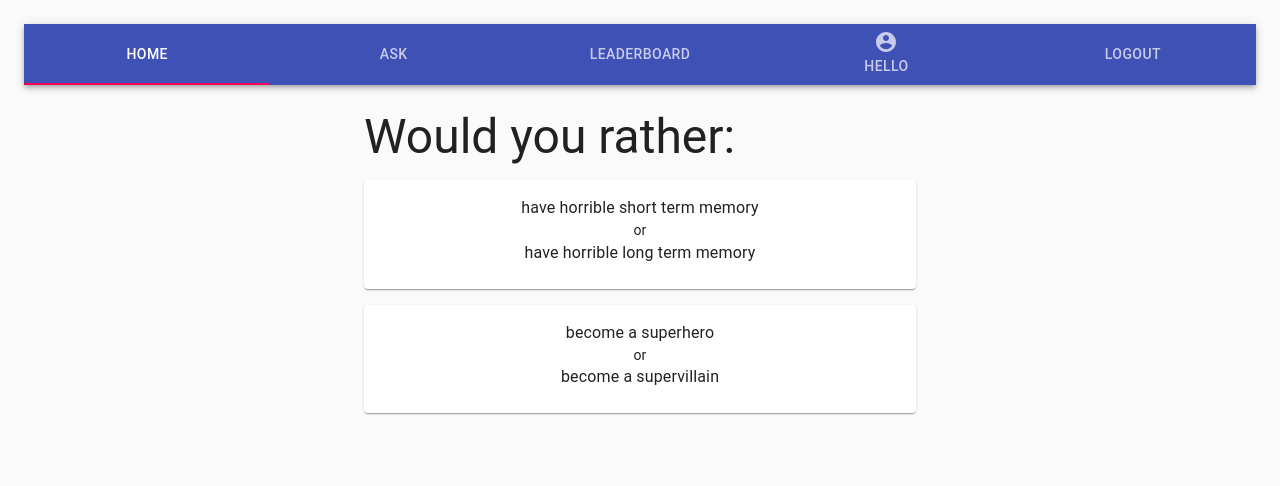
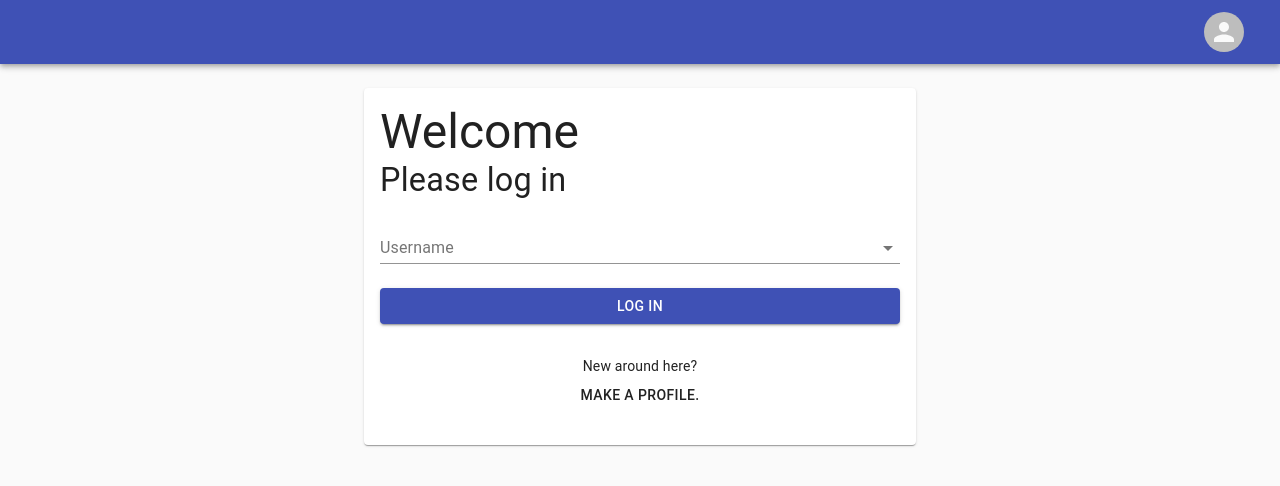
Before and after one commit to amanda62/reactnd-project-would-you-rather, a React (Create React App) app: page / in a window 1280 px wide. Shown: the top 486 px of the page. Built offline with nearby package versions, Linux system fonts and the light colour scheme.

Commit message:
feature/lotsaStuff - moreee

```diff
--- a/src/App.js
+++ b/src/App.js
@@ -1,4 +1,5 @@
 import React from "react";
+import { useSelector } from "react-redux";
 import { Route, Switch } from "react-router-dom";
 import { makeStyles } from "@material-ui/styles";
 import Header from "./components/Header";
@@ -9,39 +10,49 @@ import Leaderboard from "./views/Leaderboard";
 import Login from "./views/Login";
 import Register from "./views/Register";
 import { Container } from "@material-ui/core";
+import NotFound from "./views/NotFound";
 
 const useStyles = makeStyles(theme => ({
   root: {
-    backgroundColor: theme.palette.background.default,
-    padding: theme.spacing(3)
+    backgroundColor: theme.palette.background.default
   }
 }));
 
+const ProtectedRoute = props => {
+  const currentUser = useSelector(state => state.currentUser);
+  if (currentUser) return <Route {...props} />;
+  return <Login />;
+};
+
 export default function App() {
   const classes = useStyles();
+
   return (
     <div className={classes.root}>
       <Header />
       <Container maxWidth="sm">
         <Switch>
-          <Route exact path="/">
+          <ProtectedRoute exact path="/">
             <Home />
-          </Route>
-          <Route exact path="/questions/:questionId">
+          </ProtectedRoute>
+          <ProtectedRoute exact path="/questions/:questionId">
             <PollDetail />
-          </Route>
-          <Route exact path="/ask">
+          </ProtectedRoute>
+          <ProtectedRoute exact path="/ask">
             <Ask />
-          </Route>
-          <Route exact path="/leaderboard">
+          </ProtectedRoute>
+          <ProtectedRoute exact path="/leaderboard">
             <Leaderboard />
-          </Route>
+          </ProtectedRoute>
           <Route exact path="/login">
             <Login />
           </Route>
           <Route exact path="/register">
             <Register />
           </Route>
+          <Route path="/">
+            <NotFound />
+          </Route>
         </Switch>
       </Container>
     </div>
--- a/src/components/Header.js
+++ b/src/components/Header.js
@@ -1,14 +1,34 @@
 import React from "react";
-import { AppBar, Tabs, Tab } from "@material-ui/core";
+import {
+  AppBar,
+  Tabs,
+  Tab,
+  Toolbar,
+  IconButton,
+  Typography,
+  Menu,
+  MenuItem,
+  Hidden,
+  Avatar
+} from "@material-ui/core";
 import { makeStyles } from "@material-ui/styles";
 import { useHistory } from "react-router-dom";
 import { useSelector } from "react-redux";
 import { logout } from "../redux/actions";
-import { AccountCircle } from "@material-ui/icons";
+import MenuIcon from "@material-ui/icons/Menu";
 
 const useStyles = makeStyles(theme => ({
   root: {
     paddingBottom: theme.spacing(3)
+  },
+  toolbar: {
+    justifyContent: "space-between"
+  },
+  title: { flexGrow: 1 },
+  user: {
+    display: "flex",
+    alignItems: "center",
+    marginLeft: "auto"
   }
 }));
 
@@ -16,45 +36,98 @@ export default function Header() {
   const classes = useStyles();
   const history = useHistory();
   const currentUser = useSelector(state => state.currentUser);
+  const views = [
+    { name: "Home", path: "/" },
+    { name: "Ask", path: "/ask" },
+    { name: "Leaderboard", path: "/leaderboard" }
+    // { name: "Poll", path: "/questions" }
+  ];
 
+  //Desktop
   const handleCallToRouter = value => {
     history.push(value);
+    handleClose();
   };
   const handleLogout = () => {
     logout();
     history.push("/login");
+    handleClose();
+  };
+
+  //Small screen
+  const [menuAnchorEl, setMenuAnchorEl] = React.useState(null);
+  const [userAnchorEl, setUserAnchorEl] = React.useState(null);
+  const menuOpen = Boolean(menuAnchorEl);
+  const userOpen = Boolean(userAnchorEl);
+  const handleMenu = event => setMenuAnchorEl(event.currentTarget);
+  const handleUser = event => setUserAnchorEl(event.currentTarget);
+  const handleClose = () => {
+    setMenuAnchorEl(null);
+    setUserAnchorEl(null);
   };
 
   return (
     <div className={classes.root}>
       <AppBar position="static">
+        <Toolbar className={classes.toolbar}>
+          {currentUser && (
+            <>
+              <Hidden smDown>
                 <Tabs
                   variant="fullWidth"
                   value={history.location.pathname}
                   onChange={handleCallToRouter}
                 >
-          <Tab label="Home" value="/" onClick={() => history.push("/")} />
-          <Tab label="Ask" value="/ask" onClick={() => history.push("/ask")} />
+                  {views.map(view => (
                     <Tab
-            label="Leaderboard"
-            value="/leaderboard"
-            onClick={() => history.push("/leaderboard")}
+                      label={view.name}
+                      value={view.path}
+                      onClick={() => history.push(view.path)}
                     />
-          <Tab
-            label={
-              <>
-                <AccountCircle />
-                Hello {currentUser.user}
+                  ))}
+                </Tabs>
+              </Hidden>
+              <Hidden mdUp>
+                <div>
+                  <IconButton onClick={handleMenu} color="inherit">
+                    <MenuIcon />
+                  </IconButton>
+                  <Menu
+                    anchorEl={menuAnchorEl}
+                    open={menuOpen}
+                    onClose={handleClose}
+                  >
+                    {views.map(view => (
+                      <MenuItem onClick={() => handleCallToRouter(view.path)}>
+                        {view.name}
+                      </MenuItem>
+                    ))}
+                  </Menu>
+                </div>
+                <Typography variant="h6" className={classes.title}>
+                  {/* {views.find(view => view.path === history.location.pathname).name} */}
+                </Typography>
+              </Hidden>
             </>
-            }
-          />
-          <Tab
-            className={classes.left}
-            label="Logout"
-            value="/logout"
-            onClick={handleLogout}
-          />
-        </Tabs>
+          )}
+          <div className={classes.user}>
+            {currentUser && (
+              <Hidden smDown>
+                <Typography>Hello {currentUser.user}</Typography>
+              </Hidden>
+            )}
+            <IconButton onClick={handleUser} color="inherit">
+              <Avatar src={currentUser && currentUser.avatarURL} />
+            </IconButton>
+            <Menu anchorEl={userAnchorEl} open={userOpen} onClose={handleClose}>
+              {currentUser ? (
+                <MenuItem onClick={handleLogout}>Logout</MenuItem>
+              ) : (
+                <MenuItem onClick={handleLogout}>Login</MenuItem>
+              )}
+            </Menu>
+          </div>
+        </Toolbar>
       </AppBar>
     </div>
   );
--- a/src/initialState.js
+++ b/src/initialState.js
@@ -1,31 +1,5 @@
 export default {
-  currentUser: { user: "" },
-  questions: {
-    "8xf0y6ziyjabvozdd253nd": {
-      id: "8xf0y6ziyjabvozdd253nd",
-      answer: null,
-      author: "sarahedo",
-      timestamp: 1467166872634,
-      optionOne: {
-        text: "have horrible short term memory"
-      },
-      optionTwo: {
-        text: "have horrible long term memory"
-      }
-    },
-    "6ni6ok3ym7mf1p33lnez": {
-      id: "6ni6ok3ym7mf1p33lnez",
-      answer: null,
-      author: "johndoe",
-      timestamp: 1468479767190,
-      optionOne: {
-        text: "become a superhero"
-      },
-      optionTwo: {
-        text: "become a supervillain"
-      }
-    }
-  },
+  currentUser: null,
   users: {
     sarahedo: {
       id: "sarahedo",
@@ -60,5 +34,85 @@ export default {
       },
       questions: ["6ni6ok3ym7mf1p33lnez", "xj352vofupe1dqz9emx13r"]
     }
+  },
+  questions: {
+    "8xf0y6ziyjabvozdd253nd": {
+      id: "8xf0y6ziyjabvozdd253nd",
+      author: "sarahedo",
+      timestamp: 1467166872634,
+      optionOne: {
+        votes: ["sarahedo"],
+        text: "have horrible short term memory"
+      },
+      optionTwo: {
+        votes: [],
+        text: "have horrible long term memory"
+      }
+    },
+    "6ni6ok3ym7mf1p33lnez": {
+      id: "6ni6ok3ym7mf1p33lnez",
+      author: "johndoe",
+      timestamp: 1468479767190,
+      optionOne: {
+        votes: [],
+        text: "become a superhero"
+      },
+      optionTwo: {
+        votes: ["johndoe", "sarahedo"],
+        text: "become a supervillain"
+      }
+    },
+    am8ehyc8byjqgar0jgpub9: {
+      id: "am8ehyc8byjqgar0jgpub9",
+      author: "sarahedo",
+      timestamp: 1488579767190,
+      optionOne: {
+        votes: [],
+        text: "be telekinetic"
+      },
+      optionTwo: {
+        votes: ["sarahedo"],
+        text: "be telepathic"
+      }
+    },
+    loxhs1bqm25b708cmbf3g: {
+      id: "loxhs1bqm25b708cmbf3g",
+      author: "tylermcginnis",
+      timestamp: 1482579767190,
+      optionOne: {
+        votes: [],
+        text: "be a front-end developer"
+      },
+      optionTwo: {
+        votes: ["sarahedo"],
+        text: "be a back-end developer"
+      }
+    },
+    vthrdm985a262al8qx3do: {
+      id: "vthrdm985a262al8qx3do",
+      author: "tylermcginnis",
+      timestamp: 1489579767190,
+      optionOne: {
+        votes: ["tylermcginnis"],
+        text: "find $50 yourself"
+      },
+      optionTwo: {
+        votes: ["johndoe"],
+        text: "have your best friend find $500"
+      }
+    },
+    xj352vofupe1dqz9emx13r: {
+      id: "xj352vofupe1dqz9emx13r",
+      author: "johndoe",
+      timestamp: 1493579767190,
+      optionOne: {
+        votes: ["johndoe"],
+        text: "write JavaScript"
+      },
+      optionTwo: {
+        votes: ["tylermcginnis"],
+        text: "write Swift"
+      }
+    }
   }
 };
--- a/src/redux/actions.js
+++ b/src/redux/actions.js
@@ -13,9 +13,7 @@ export const vote = (questionId, option) => {
 export const createNewQuestion = newQuestion => {
   store.dispatch({
     type: "createNewQuestion",
-    payload: {
-      newQuestion
-    }
+    payload: newQuestion
   });
 };
 
--- a/src/store.js
+++ b/src/store.js
@@ -1,5 +1,6 @@
 import { createStore } from "redux";
 import initialState from "./initialState";
+import uuid from "uuid/v4";
 
 const rootReducer = (state = initialState, action) => {
   switch (action.type) {
@@ -10,25 +11,49 @@ const rootReducer = (state = initialState, action) => {
           ...state.questions,
           [action.payload.questionId]: {
             ...state.questions[action.payload.questionId],
-            answer: [action.payload.option]
+            [action.payload.option]: {
+              ...state.questions[action.payload.questionId][
+                action.payload.option
+              ],
+              votes: [
+                ...state.questions[action.payload.questionId][
+                  action.payload.option
+                ].votes,
+                state.currentUser.user
+              ]
+            }
           }
         }
       };
     case "createNewQuestion":
+      const id = uuid();
       return {
         ...state,
         questions: {
           ...state.questions,
-          [action.payload.newQuestion.id]: action.payload.newQuestion
+          [id]: {
+            id,
+            timestamp: new Date().getTime(),
+            author: state.currentUser.user,
+            optionOne: {
+              votes: [],
+              text: action.payload.optionOne
+            },
+            optionTwo: {
+              votes: [],
+              text: action.payload.optionTwo
+            }
+          }
         }
       };
+
     case "login":
       return {
         ...state,
         currentUser: action.payload.currentUser
       };
     case "logout":
-      return { ...state, currentUser: { user: "" } };
+      return { ...state, currentUser: null };
     default:
       return state;
   }
--- a/src/views/Ask.js
+++ b/src/views/Ask.js
@@ -1,7 +1,7 @@
 import React, { useState } from "react";
+import { useHistory } from "react-router-dom";
 import { TextField, Typography, Button, Paper } from "@material-ui/core";
 import { makeStyles } from "@material-ui/styles";
-import uuid from "uuid/v5";
 import { createNewQuestion } from "../redux/actions";
 
 //need to generate id
@@ -21,38 +21,31 @@ const useStyles = makeStyles(theme => ({
 
 export default function Ask() {
   const classes = useStyles();
+  const history = useHistory();
+
   const [newQuestion, setNewQuestion] = useState({
     optionOne: "",
     optionTwo: ""
   });
 
   const handleChange = name => event => {
-    setNewQuestion({ ...newQuestion, [name]: { text: event.target.value } });
+    setNewQuestion({ ...newQuestion, [name]: event.target.value });
   };
-  const handleSubmit = () => {
+  const handleSubmit = event => {
+    event.preventDefault();
     createNewQuestion({
-      id: uuid(),
-      answer: null,
-      timestamp: new Date().getTime(),
-      author: "currentUser",
-      optionOne: {
-        votes: [],
-        text: newQuestion.optionOne
-      },
-      optionTwo: {
-        votes: [],
-        text: newQuestion.optionTwo
-      }
+      optionOne: newQuestion.optionOne,
+      optionTwo: newQuestion.optionTwo
     });
+    history.push("/");
   };
 
   return (
     <Paper className={classes.root}>
+      <Typography className={classes.title} variant="h1">
+        Would you rather:
+      </Typography>
       <form onSubmit={handleSubmit}>
-        <Typography className={classes.title} variant="h1">
-          Would you rather:
-        </Typography>
-
         <TextField
           fullWidth
           id="optionOne"
@@ -61,6 +54,7 @@ export default function Ask() {
           value={newQuestion.optionOne.text}
           onChange={handleChange("optionOne")}
           margin="dense"
+          multiline
         ></TextField>
         <TextField
           fullWidth
@@ -70,6 +64,7 @@ export default function Ask() {
           value={newQuestion.optionTwo.text}
           onChange={handleChange("optionTwo")}
           margin="dense"
+          multiline
         ></TextField>
         <Button
           fullWidth
--- a/src/views/Home.js
+++ b/src/views/Home.js
@@ -22,18 +22,55 @@ export default function Home() {
   const classes = useStyles();
   const history = useHistory();
   const questions = useSelector(state => state.questions);
+  const currentUser = useSelector(state => state.currentUser.user);
 
   const unansweredQuestions = Object.values(questions).filter(
-    question => question.answer === null
+    question =>
+      !question.optionOne.votes.includes(currentUser) &&
+      !question.optionTwo.votes.includes(currentUser)
   );
+
+  const answeredQuestions = Object.values(questions).filter(
+    question =>
+      question.optionOne.votes.includes(currentUser) ||
+      question.optionTwo.votes.includes(currentUser)
+  );
+
   return (
     <div className={classes.root}>
       <Typography className={classes.title} variant="h1">
         Would you rather:
       </Typography>
 
-      {unansweredQuestions.length ? (
-        unansweredQuestions.map(question => (
+      <div>
+        unanswered questions
+        {unansweredQuestions.length ? (
+          unansweredQuestions.map(question => (
+            <Card
+              className={classes.card}
+              key={question.id}
+              onClick={() => history.push(`/questions/${question.id}`)}
+            >
+              <CardContent className={classes.content}>
+                <Typography>{question.answer}</Typography>
+                <Typography variant="body1">
+                  {question.optionOne.text}
+                </Typography>
+                <Typography variant="body2">or</Typography>
+                <Typography variant="body1">
+                  {question.optionTwo.text}
+                </Typography>
+              </CardContent>
+            </Card>
+          ))
+        ) : (
+          <Typography variant="h3">ALL QUESTIONS DONE-ZO!</Typography>
+        )}
+      </div>
+
+      <div>
+        answered questions
+        {answeredQuestions.map(question => (
           <Card
             className={classes.card}
             key={question.id}
@@ -46,10 +83,8 @@ export default function Home() {
               <Typography variant="body1">{question.optionTwo.text}</Typography>
             </CardContent>
           </Card>
-        ))
-      ) : (
-        <Typography variant="h3">ALL QUESTIONS DONE-ZO!</Typography>
-      )}
+        ))}
+      </div>
     </div>
   );
 }
--- a/src/views/Login.js
+++ b/src/views/Login.js
@@ -66,7 +66,7 @@ export default function Login() {
       </form>
       <div className={classes.register}>
         New around here?
-        <Button onClick={() => history.push("/registerUser")} fullWidth>
+        <Button onClick={() => history.push("/register")} fullWidth>
           Make a profile.
         </Button>
       </div>
--- /dev/null
+++ b/src/views/NotFound.js
@@ -0,0 +1,24 @@
+import React from "react";
+import { Typography } from "@material-ui/core";
+import { makeStyles } from "@material-ui/styles";
+import { Link } from "react-router-dom";
+
+const useStyles = makeStyles(theme => ({
+  root: {
+    textAlign: "end"
+  }
+}));
+
+export default function NotFound() {
+  const classes = useStyles();
+
+  return (
+    <div className={classes.root}>
+      <Typography variant="h4">
+        Sorry, the page you are looking for has gone *poof*
+      </Typography>
+      <Typography variant="h5">#404</Typography>
+      <Link to="/">Click Me!</Link>
+    </div>
+  );
+}
--- a/src/views/PollDetail.js
+++ b/src/views/PollDetail.js
@@ -11,19 +11,37 @@ const useStyles = makeStyles(theme => ({
   root: { padding: theme.spacing(2) },
   button: {
     margin: `${theme.spacing(1)}px 0`
+  },
+  stats: {
+    display: "flex",
+    flexDirection: "column",
+    margin: `${theme.spacing(1)}px ${theme.spacing(4)}px`,
+    [theme.breakpoints.up("md")]: {
+      flexDirection: "row",
+      justifyContent: "space-between"
+    }
   }
 }));
 
 export default function PollDetail() {
   const classes = useStyles();
   const params = useParams();
+  const currentUser = useSelector(state => state.currentUser.user);
   const currentQuestion = useSelector(
     state => state.questions[params.questionId]
   );
+  const getAnswer = () => {
+    if (currentQuestion.optionOne.votes.includes(currentUser))
+      return currentQuestion.optionOne.text;
+    if (currentQuestion.optionTwo.votes.includes(currentUser))
+      return currentQuestion.optionTwo.text;
+    return null;
+  };
+  const answer = getAnswer();
 
   return (
     <Paper className={classes.root}>
-      {currentQuestion.answer === null ? (
+      {answer === null ? (
         <>
           <Typography variant="h3">Would you rather: </Typography>
           <Button
@@ -46,9 +64,25 @@ export default function PollDetail() {
           </Button>
         </>
       ) : (
-        <Typography>{`you chose: ${
-          currentQuestion[currentQuestion.answer].text
-        }`}</Typography>
+        <div>
+          <Typography variant="h4">{`you chose: ${answer}`}</Typography>
+          <div className={classes.stats}>
+            <Typography variant="h6">
+              {currentQuestion.optionOne.text}
+            </Typography>
+            <Typography>
+              received {currentQuestion.optionOne.votes.length} votes
+            </Typography>
+          </div>
+          <div className={classes.stats}>
+            <Typography variant="h6">
+              {currentQuestion.optionTwo.text}
+            </Typography>
+            <Typography>
+              received {currentQuestion.optionTwo.votes.length} votes
+            </Typography>
+          </div>
+        </div>
       )}
       <Typography variant="caption">
         Asked by {currentQuestion.author}
--- a/src/views/Register.js
+++ b/src/views/Register.js
@@ -1,5 +1,5 @@
 import React from "react";
 
-export default function Register({}) {
+export default function Register() {
   return <div>Register</div>;
 }
```
Lines whose indentation alone changed are shown as unchanged.
